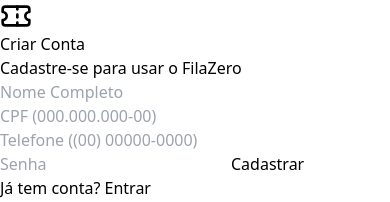
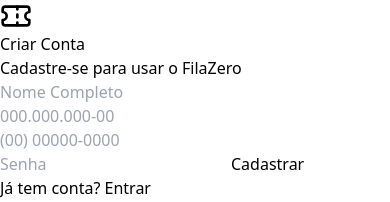
Before and after one commit to angelosilvanno/filazero, a React (Vite) app: page /register in a window 390 px wide. Shown: the top 202 px of the page. Built offline with nearby package versions, Linux system fonts and the light colour scheme.

Commit message:
feat: update placeholder text for CPF and phone number inputs

```diff
--- a/src/pages/Register.tsx
+++ b/src/pages/Register.tsx
@@ -45,7 +45,7 @@
 
           <input
             type="text"
-            placeholder="CPF (000.000.000-00)"
+            placeholder="000.000.000-00"
             value={cpf}
             onChange={(e) => setCpf(handleCpf(e.target.value))}
             className="w-full p-4 bg-slate-50 border-2 border-slate-100 rounded-2xl focus:border-blue-500 outline-none transition-all"
@@ -55,7 +55,7 @@
 
           <input
             type="text"
-            placeholder="Telefone ((00) 00000-0000)"
+            placeholder="(00) 00000-0000"
             value={phone}
             onChange={(e) => setPhone(handlePhone(e.target.value))}
             className="w-full p-4 bg-slate-50 border-2 border-slate-100 rounded-2xl focus:border-blue-500 outline-none transition-all"
```
